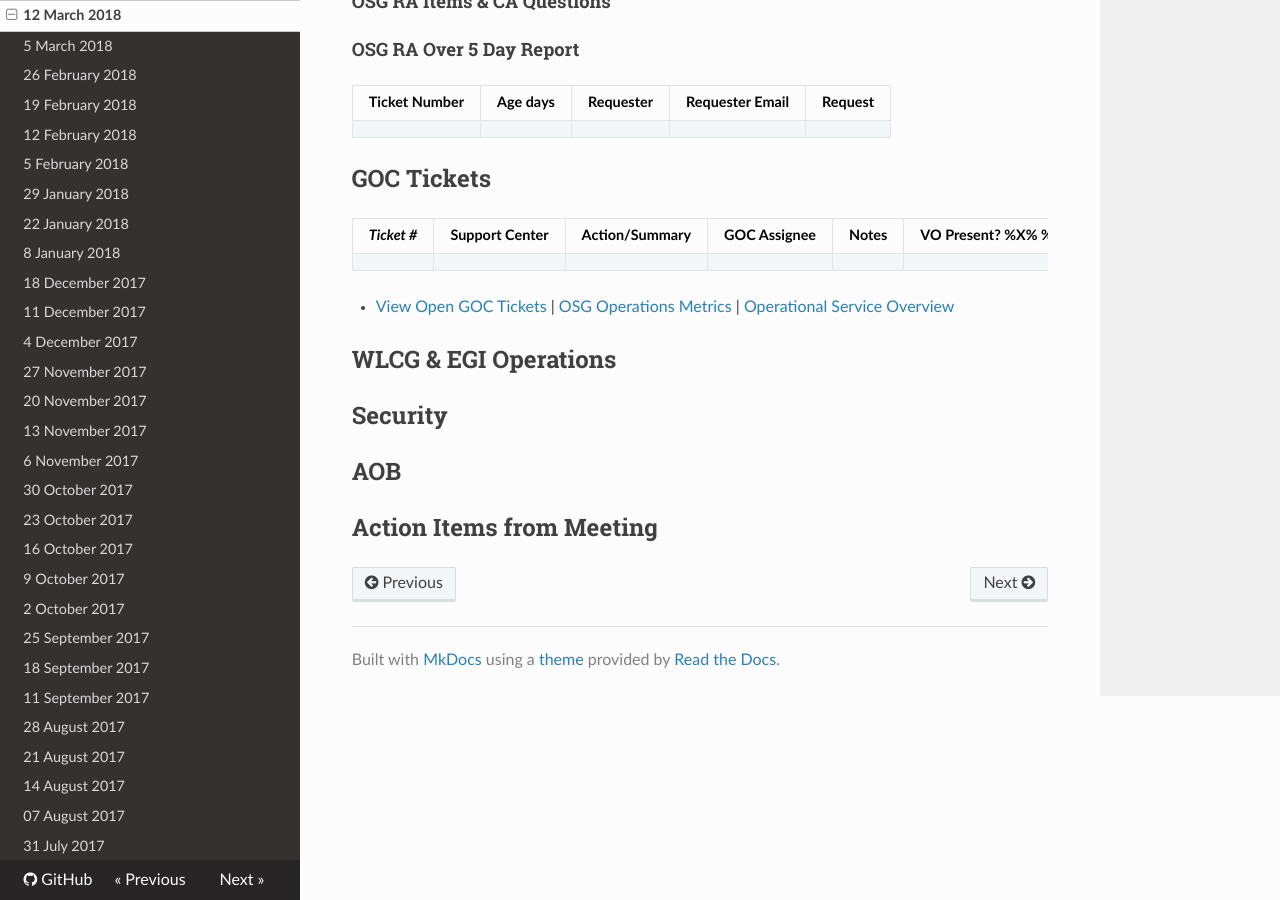
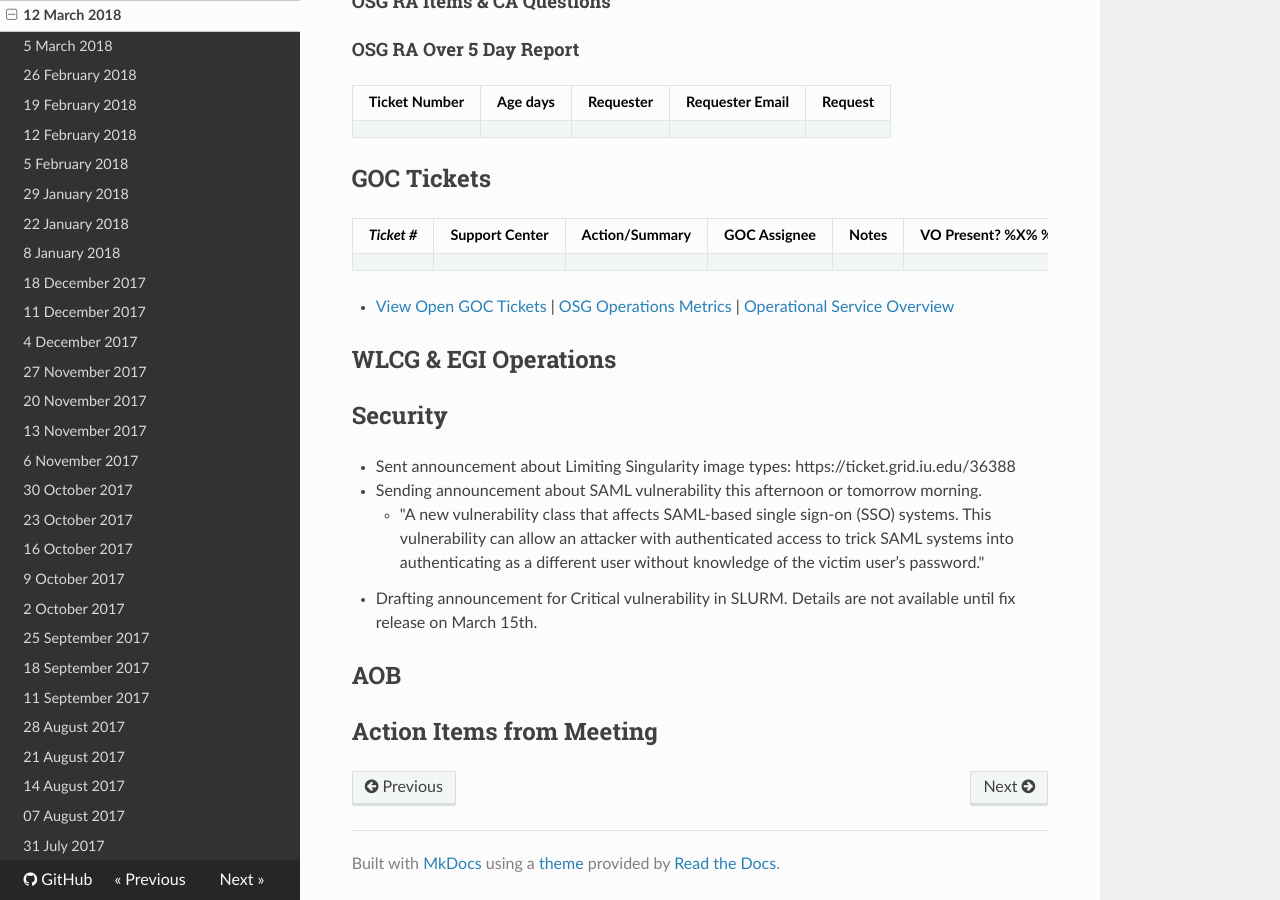
Before and after one commit to osg-htc/operations, an MkDocs documentation site: the page built from docs/WeeklyMinutes/12Mar2018.md, in a window 1280 px wide and 900 px high, scrolled down 2074 px. Built offline with MkDocs 1.6.1, drawn with Linux system fonts in a browser that asks for light colours; nearby versions of some CDN libraries; old or Windows-style settings are respelled for this version of MkDocs.

Commit message:
Update 12Mar2018.md
Update from Security March 12/18

```diff
--- a/docs/WeeklyMinutes/12Mar2018.md
+++ b/docs/WeeklyMinutes/12Mar2018.md
@@ -87,6 +87,10 @@
 ## WLCG & EGI Operations
 
 ## Security
+   * Sent announcement about Limiting Singularity image types: https://ticket.grid.iu.edu/36388
+   * Sending announcement about SAML vulnerability this afternoon or tomorrow morning.
+      * "A new vulnerability class that affects SAML-based single sign-on (SSO) systems. This vulnerability can allow an attacker with authenticated access to trick SAML systems into authenticating as a different user without knowledge of the victim user’s password."
+   * Drafting announcement for Critical vulnerability in SLURM. Details are not available until fix release on March 15th.
 
 ## AOB
 
```
